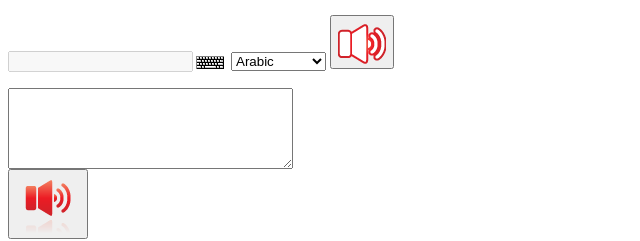
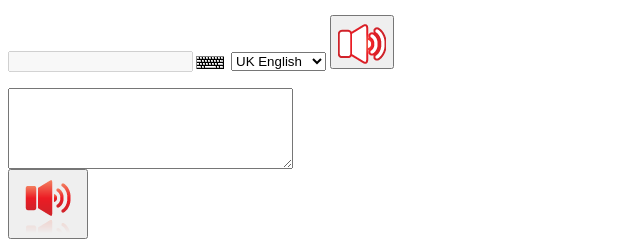
Before and after one commit to didipostman/LearnLanguagesByKeyBoards, a plain HTML site: page index.html in a window 1280 px wide. Shown: the part 343-584 px from the top of the page, 0-640 px from the left. Drawn offline with Linux system fonts and the light colour scheme.

Commit message:
Update index.html

```diff
--- a/index.html
+++ b/index.html
@@ -68,7 +68,7 @@ function fillTxtArea(inpTXT,inpLang)
 
 <select name="languages" id="Lang" onchange="getElemListTTS();">
 
-<option value="en-gb">UK English </option>
+<option value="en-gb" selected>UK English </option>
 
 <option value="en-us">US English </option>
 
@@ -114,7 +114,7 @@ function fillTxtArea(inpTXT,inpLang)
 
 <option value="sq">Albanian </option>
 
-<option value="ar" selected>Arabic </option>
+<option value="ar">Arabic </option>
 
 <option value="hy">Armenian </option>
 
```
